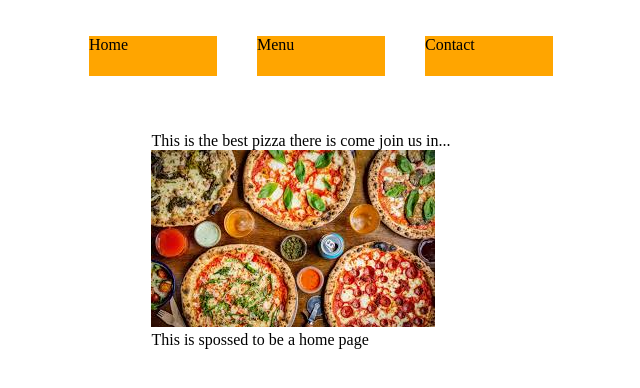
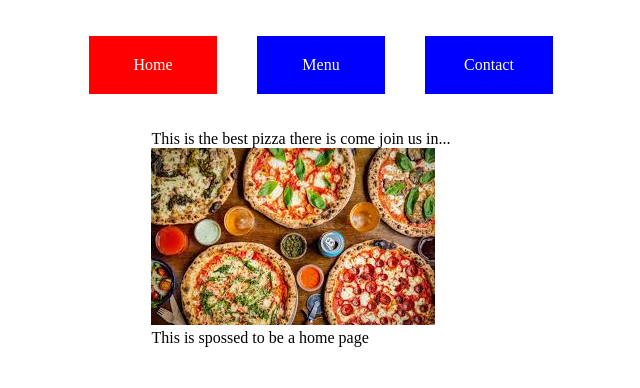
Before and after one commit to yuav8520/Project-Restaurant-Page, a website built with webpack: page src/index.html in a window 1280 px wide. Both pictures are taken after a click on the item "Home". Shown: the whole page, without its empty margins (339-979 px from the left). Built offline with nearby package versions, Linux system fonts and the light colour scheme.

Commit message:
did some improving i now know what page im on

```diff
--- a/src/index.js
+++ b/src/index.js
@@ -20,9 +20,13 @@ const covermenu=document.createElement('div');
 const covercontact=document.createElement('div');
 //header set up
 
-coverhome.classList.add('cover');
-covermenu.classList.add('cover', 'hidden');
-covercontact.classList.add('cover', 'hidden');
+liHome.classList.add('cover');
+liMenu.classList.add('cover', 'hidden');
+liContact.classList.add('cover', 'hidden');
+coverhome.id='coverhome';
+covermenu.id="covermenu";
+covercontact.id='covercontact';
+
 nav.append(coverhome);
 nav.append(covermenu);
 nav.append(covercontact);
@@ -45,18 +49,18 @@ li.forEach((item)=>{
       precover.classList.add('hidden');
         if(item.id === 'home') {
             contentHome();
-            coverhome.classList.remove('hidden');
+            liHome.classList.remove('hidden');
 
           }
 
           if(item.id === 'menu') {
             contentMenu();
-            covermenu.classList.remove('hidden');
+            liMenu.classList.remove('hidden');
           }
 
           if(item.id === 'contact') {
             contentContack();
-            covercontact.classList.remove('hidden');
+            liContact.classList.remove('hidden');
           }
         console.log(`clicked ${item.id}`);
 
--- a/src/styles.css
+++ b/src/styles.css
@@ -13,8 +13,26 @@ li{
 #content {
     width: fit-content;
     margin: 0 auto;
-    padding: 20px;
+
    }
    .cover:not(.hidden){
     background-color: red;
    }
+  .cover{
+    box-sizing: border-box;
+    background-color: blue;
+    color: white;
+    padding: 20px;
+    text-align: center;
+
+   }
+   #home{
+
+
+   }
+   #cover{
+
+   }
+   #contact{
+
+   }
```
